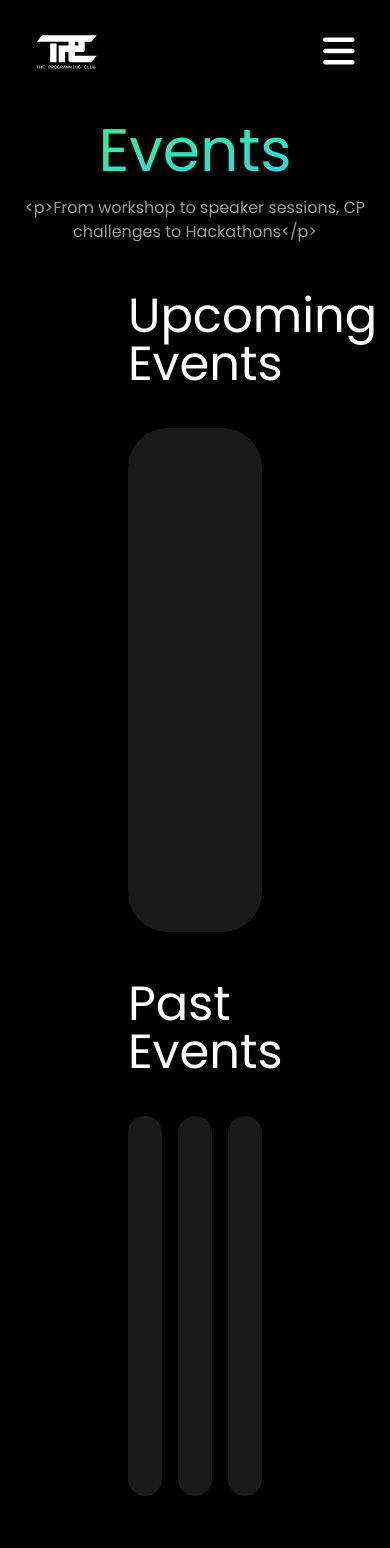
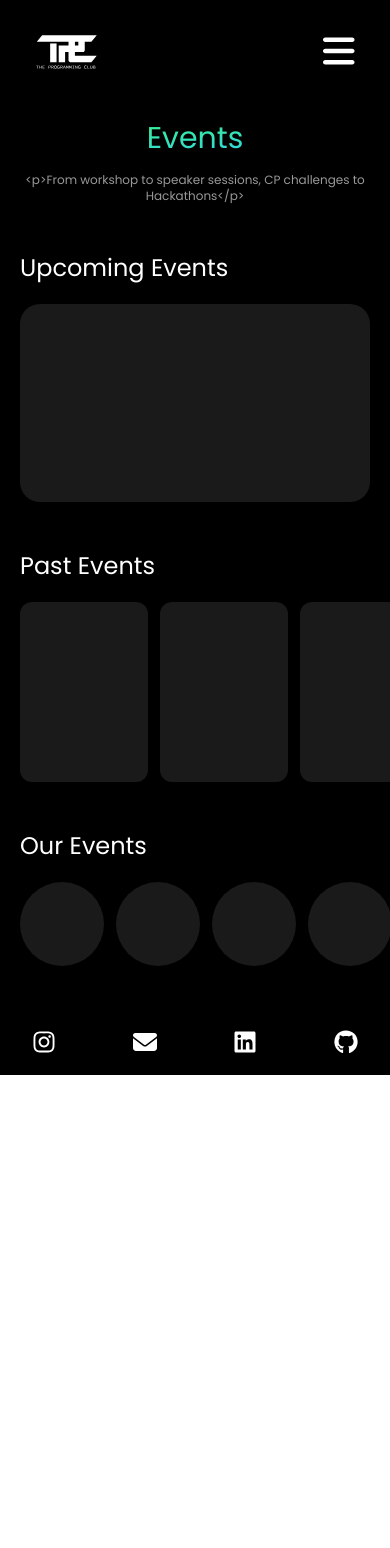
Before and after one commit to RISHIKESHk07/tpcwebsite, a Next.js app: page /events in a window 390 px wide. Shown: the top 1548 px of the page. After the commit the page ends 1075 px from the top, so only its background shows below. Built offline with nearby package versions, Linux system fonts and the light colour scheme.

Commit message:
make events page responsive

```diff
--- a/src/app/_UIcomponents/Navbar.js
+++ b/src/app/_UIcomponents/Navbar.js
@@ -58,7 +58,27 @@ const Navbar = () => {
 				</div>
 
 				<div className="sm:hidden w-full flex justify-between items-center px-5 py-4">
-					<Link href="/">
+					<Link href="/" className={`${
+							isMenuOpen ? "hidden" : "block"
+						}`}>
+						<Image src={tpcLogo} alt="TPC Logo" priority />
+					</Link>
+					<button
+						className={`${
+							isMenuOpen ? "hidden" : "block"
+						} text-[#fff] text-4xl`}
+						onClick={() => setIsMenuOpen(!isMenuOpen)}
+					>
+						<FontAwesomeIcon icon={isMenuOpen ? faXmark : faBars} />
+					</button>
+					<div
+						className={`${
+							isMenuOpen ? "block" : "hidden"
+						} inset-0 fixed z-[9999] sm:hidden h-full w-full`}
+					>
+						<div className="absolute top-0 bottom-0 left-0 right-0">
+							<div className="bg-[#000] sm:hidden w-full flex justify-between items-center px-9 py-8">
+								<Link href="/" onClick={() => setIsMenuOpen(false)}>
 									<Image src={tpcLogo} alt="TPC Logo" priority />
 								</Link>
 								<button
@@ -67,12 +87,8 @@ const Navbar = () => {
 								>
 									<FontAwesomeIcon icon={isMenuOpen ? faXmark : faBars} />
 								</button>
-					<div
-						className={`${
-							isMenuOpen ? "block" : "hidden"
-						} absolute z-[2] top-20 bottom-0 left-0 right-0 sm:hidden w-full`}
-					>
-						<div className="flex flex-col space-y-4 text-white font-medium py-8 px-4 bg-black">
+							</div>
+							<div className="flex flex-col h-full space-y-4 text-white font-medium px-4 bg-black">
 								<NavItem
 									key="Home"
 									label="Home"
@@ -90,6 +106,7 @@ const Navbar = () => {
 							</div>
 						</div>
 					</div>
+				</div>
 			</nav>
 		</>
 	);
--- a/src/app/events/page.js
+++ b/src/app/events/page.js
@@ -2,7 +2,7 @@
 
 const PastEvent = () => {
   return (
-    <div className="bg-[#1a1a1a] h-[380px] w-[480px] rounded-[24px]">
+    <div className="bg-[#1a1a1a] flex-shrink-0 h-[180px] sm:h-[70vh] w-[128px] sm:w-[50vh] rounded-xl sm:rounded-[24px]">
 
     </div>
   );
@@ -10,41 +10,44 @@ const PastEvent = () => {
 
 const OurEvent = () => {
   return (
-    <div className="bg-[#1a1a1a] h-[200px] w-[200px] rounded-full">
+    <div className="bg-[#1a1a1a] flex-shrink-0 h-[84px] w-[84px] sm:h-[300px] sm:w-[300px] rounded-full">
 
     </div>
   );
 };
 
 function page() {
+  const pastEvents = [1, 2, 3, 4, 5];
+  const ourEvents = [1, 2, 3, 4, 5, 6, 7];
+
   return (
-    <div className=" min-h-full w-full mx-auto">
+    <div className="min-h-full w-full mx-auto">
       <main className="bg-[#000]">
-        <p className="text-6xl my-4 text-center text-transparent bg-clip-text bg-gradient-linear green-gradient-text">Events</p>
-        <p className=" text-white text-center opacity-60">
+        <p className="text-3xl sm:text-6xl my-4 text-center text-transparent bg-clip-text bg-gradient-linear green-gradient-text">Events</p>
+        <p className="text-xs sm:text-2xl text-[#999999] text-center">
           {"<p>From workshop to speaker sessions, CP challenges to Hackathons</p>"}
         </p>
-        <div className="px-32 py-12">
-          <p className="text-white text-5xl mb-10" >Upcoming Events</p>
-          <div className="bg-[#1a1a1a] h-[504px] rounded-[40px]">
+        <div className="px-5 sm:px-32 py-12 w-full">
+          <p className="text-white text-2xl sm:text-5xl mb-5 sm:mb-10" >Upcoming Events</p>
+          <div className="bg-[#1a1a1a] h-[198px] sm:h-[80vh] rounded-[20px] sm:rounded-[40px]">
 
           </div>
         </div>
-        <div className="px-32 pb-12 w-full">
-          <p className="text-white text-5xl mb-10"> Past Events</p>
-          <div className="flex gap-4">
+        <div className="pl-5 sm:pl-32 pb-12 w-full">
+          <p className="text-white text-2xl sm:text-5xl mb-5 sm:mb-10 w-full"> Past Events</p>
+          <div className="flex gap-3 sm:gap-10 w-full overflow-x-scroll hide-scrollbar">
               {
-                [1, 2, 3].map((event) => (
+                pastEvents.map((event) => (
                   <PastEvent key={event} />
                 ))
               }
           </div>
         </div>
-        <div className="px-32 pb-12 w-full">
-          <p className="text-white text-5xl mb-10"> Our Events</p>
-          <div className="flex gap-4 overflow-hidden">
+        <div className="pl-5 sm:pl-32 pb-12 w-full">
+          <p className="text-white text-2xl sm:text-5xl mb-5 sm:mb-10"> Our Events</p>
+          <div className="flex gap-3 sm:gap-10 overflow-x-scroll hide-scrollbar">
               {
-                [1, 2, 3, 4].map((event) => (
+                ourEvents.map((event) => (
                   <OurEvent key={event} />
                 ))
               }
--- a/src/app/globals.css
+++ b/src/app/globals.css
@@ -15,3 +15,11 @@
   background-clip: text;
   -webkit-text-fill-color: transparent;
 }
+
+.hide-scrollbar {
+  scrollbar-width: none;
+  -ms-overflow-style: none;
+}
+.hide-scrollbar::-webkit-scrollbar {
+  display: none;
+}
```
Lines whose indentation alone changed are shown as unchanged.
